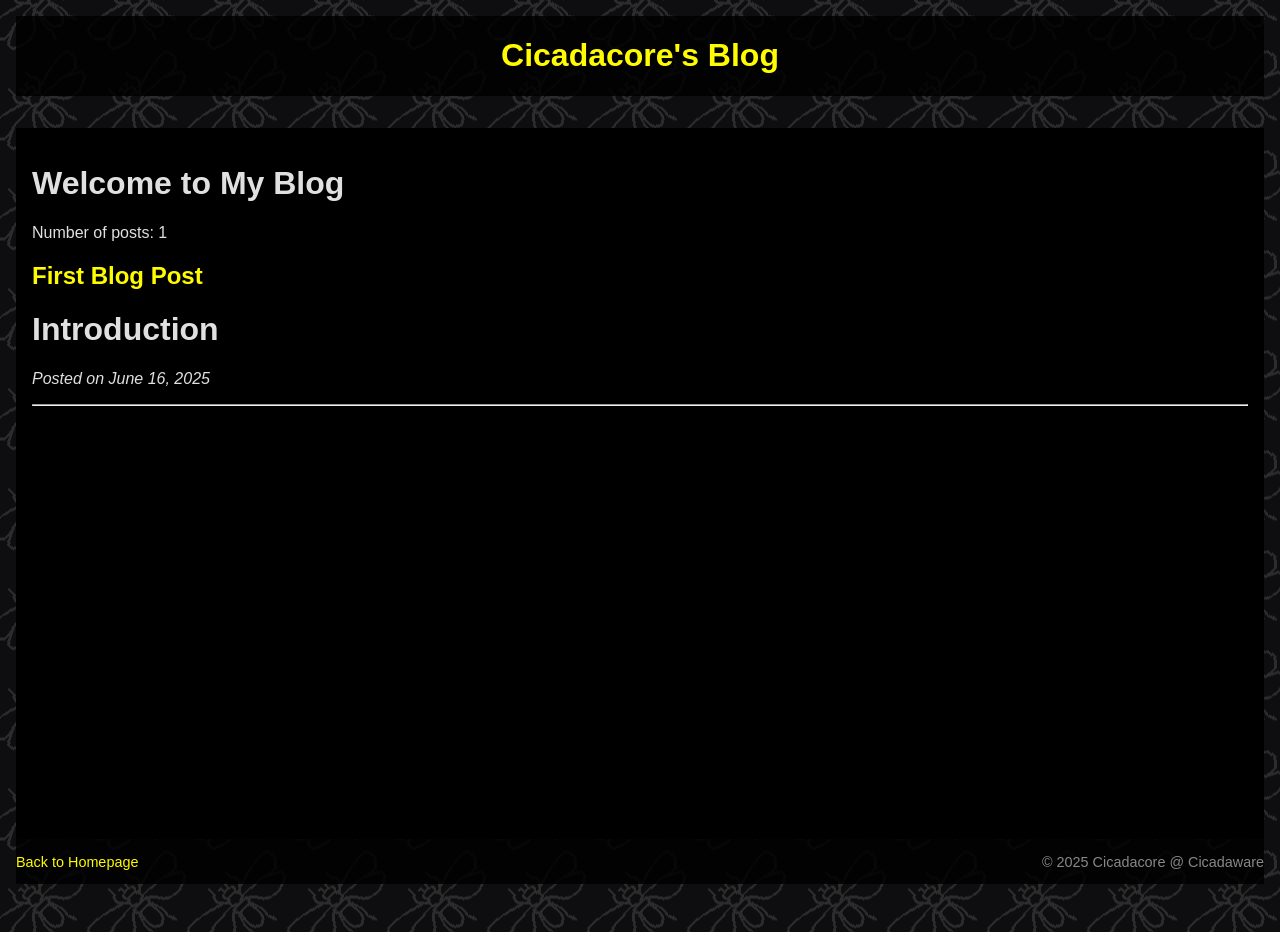
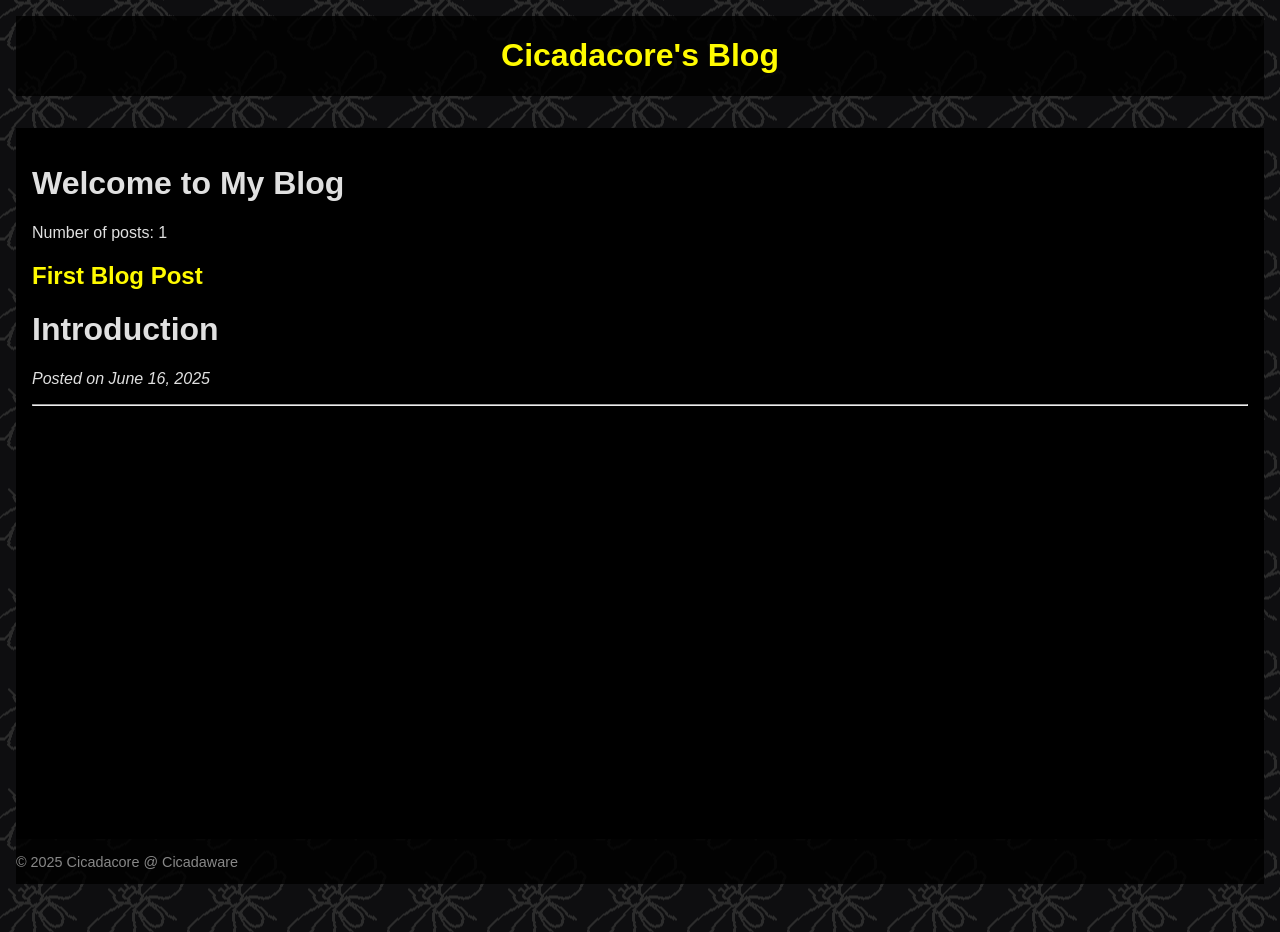
Before and after one commit to Cicadaware/cicadaware.github.io, a Jekyll site: the page built from index.md, in a window 1280 px wide. Built offline with Jekyll 4.4.1, drawn with Linux system fonts in a browser that asks for light colours.

Commit message:
Added conditional for homepage link, removed homepage link in title

```diff
--- a/_layouts/default.html
+++ b/_layouts/default.html
@@ -8,7 +8,7 @@
 <body>
   <div class="page-container">
     <header>
-      <h1><a href="/">{{ site.title }}</a></h1>
+      <h1><a>{{ site.title }}</a></h1>
     </header>
 
     <main class="content">
@@ -16,7 +16,9 @@
     </main>
 
     <footer>
+      {% if page.url != "/" %}
       <a href="/"> Back to Homepage</a>
+      {% endif %}
       <p>© {{ site.time | date: "%Y" }} Cicadacore @ Cicadaware</p>
     </footer>
   </div>
```
